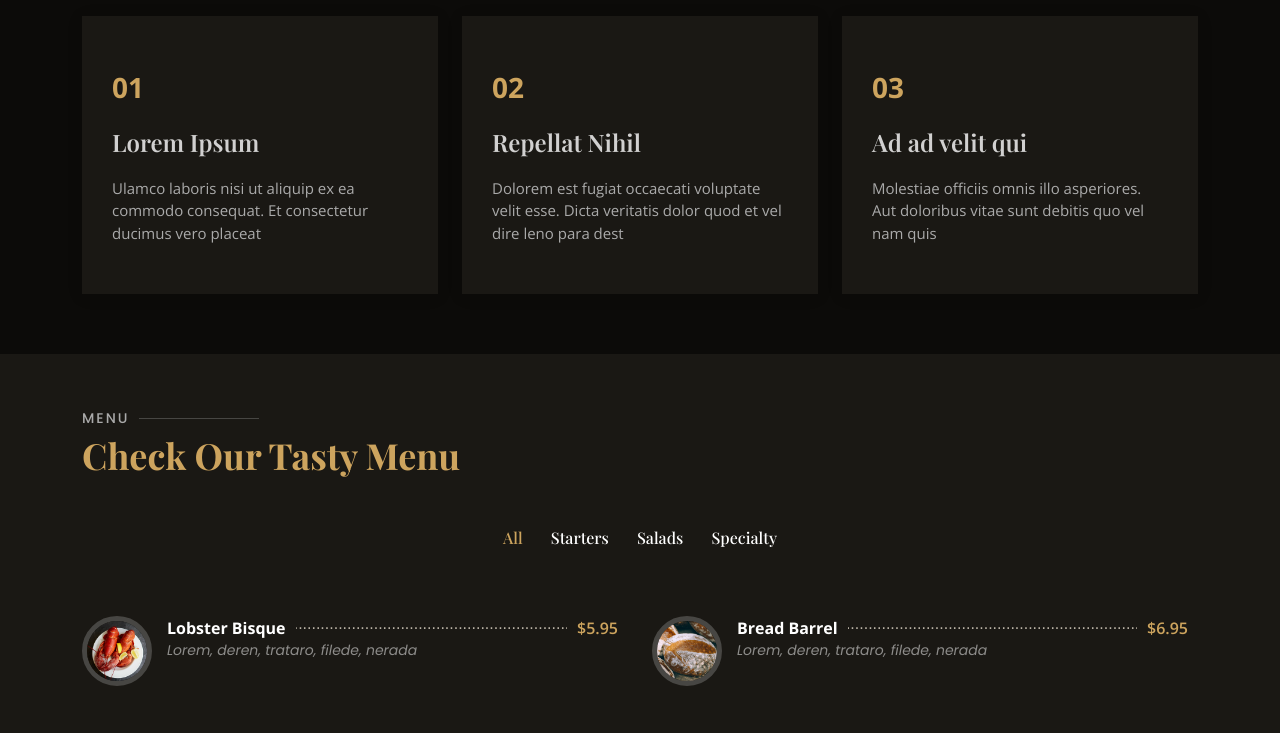
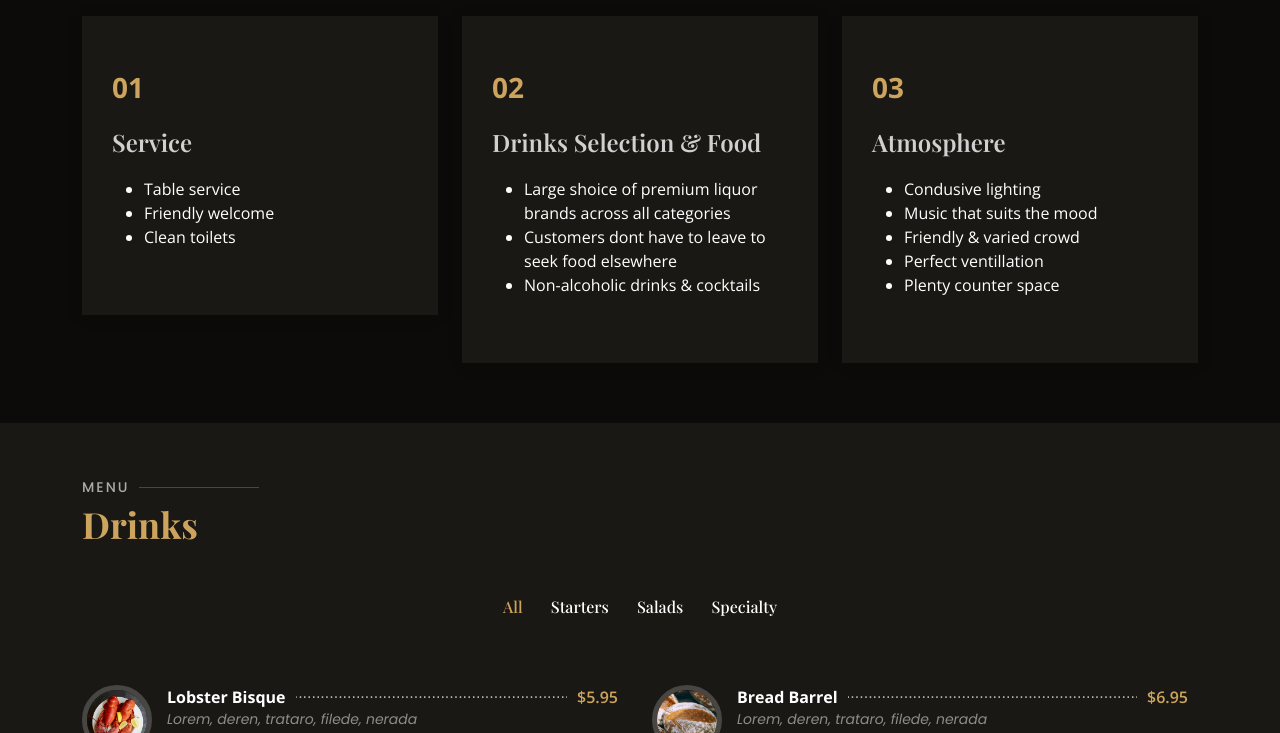
Before and after one commit to Beaty84/SpecsLounge, a plain HTML site: page index.html in a window 1280 px wide. Shown: the part 1520-2253 px from the top of the page. Drawn offline with nearby package versions, Linux system fonts and the light colour scheme; a web font is replaced by a local one.

Commit message:
update index.html

```diff
--- a/index.html
+++ b/index.html
@@ -160,24 +160,44 @@
           <div class="col-lg-4">
             <div class="box" data-aos="zoom-in" data-aos-delay="100">
               <span>01</span>
-              <h4>Lorem Ipsum</h4>
-              <p>Ulamco laboris nisi ut aliquip ex ea commodo consequat. Et consectetur ducimus vero placeat</p>
+              <h4>Service</h4>
+              <p>
+                <ul>
+                <li>Table service</li>
+                <li>Friendly welcome</li>
+                <li>Clean toilets</li>
+                </ul>
+              </p>
             </div>
           </div>
 
           <div class="col-lg-4 mt-4 mt-lg-0">
             <div class="box" data-aos="zoom-in" data-aos-delay="200">
               <span>02</span>
-              <h4>Repellat Nihil</h4>
-              <p>Dolorem est fugiat occaecati voluptate velit esse. Dicta veritatis dolor quod et vel dire leno para dest</p>
+              <h4>Drinks Selection & Food</h4>
+              <p>
+                <ul>
+                  <li>Large shoice of premium liquor brands across all categories</li>
+                  <li>Customers dont have to leave to seek food elsewhere</li>
+                  <li>Non-alcoholic drinks & cocktails</li>
+                </ul>
+              </p>
             </div>
           </div>
 
           <div class="col-lg-4 mt-4 mt-lg-0">
             <div class="box" data-aos="zoom-in" data-aos-delay="300">
               <span>03</span>
-              <h4> Ad ad velit qui</h4>
-              <p>Molestiae officiis omnis illo asperiores. Aut doloribus vitae sunt debitis quo vel nam quis</p>
+              <h4> Atmosphere</h4>
+              <p>
+                <ul>
+                  <li>Condusive lighting</li>
+                  <li>Music that suits the mood</li>
+                  <li>Friendly & varied crowd </li>
+                  <li>Perfect ventillation</li>
+                  <li>Plenty counter space</li>
+                </ul>
+              </p>
             </div>
           </div>
 
@@ -192,7 +212,7 @@
 
         <div class="section-title">
           <h2>Menu</h2>
-          <p>Check Our Tasty Menu</p>
+          <p>Drinks</p>
         </div>
 
         <div class="row" data-aos="fade-up" data-aos-delay="100">
@@ -642,7 +662,7 @@
       <div class="container" data-aos="fade-up">
         <div class="section-title">
           <h2>Gallery</h2>
-          <p>Some photos from Our Restaurant</p>
+          <p>Some Moments From Our Pub</p>
         </div>
       </div>
 
```
Also changed, not shown: assets/img/hero-bg 2.jpg (added), assets/img/hero-bg opt.jpg (added), assets/img/hero-bg.jpg.
